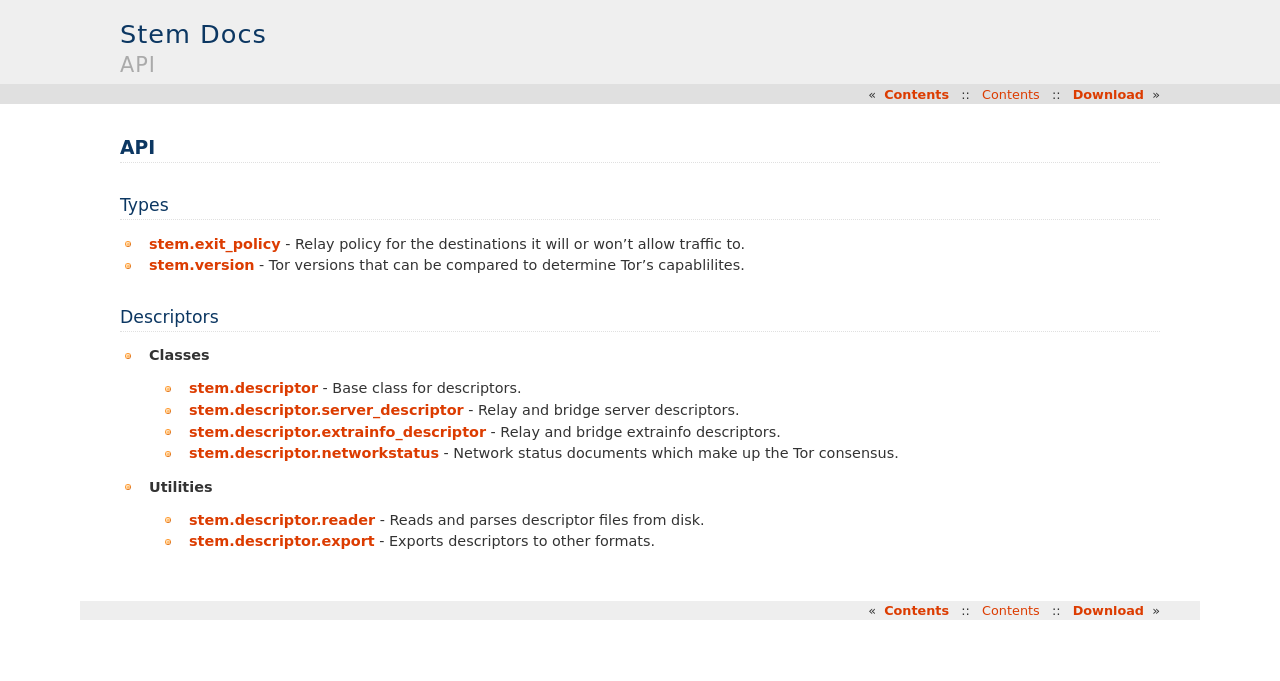
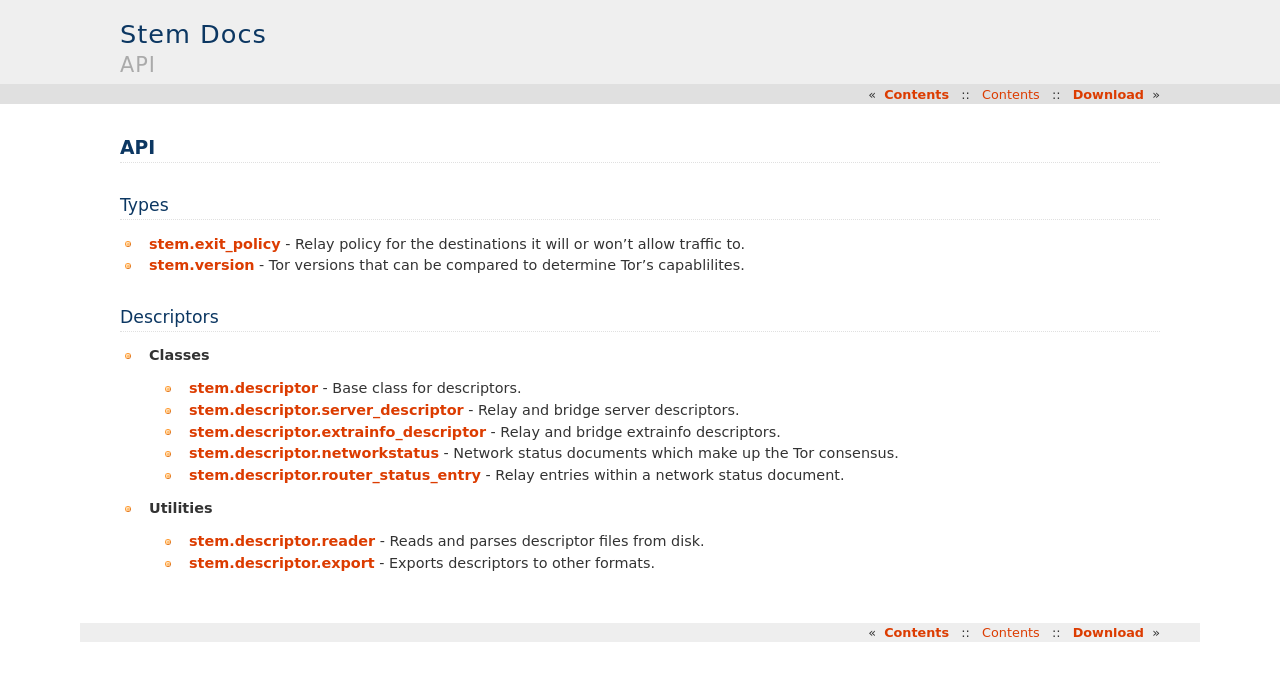
Before and after one commit to torproject/stem, a Sphinx documentation site: the page built from docs/api.rst, in a window 1280 px wide. Shown: the top 681 px of the page. Built offline with Sphinx 7.4.7, drawn with Linux system fonts in a browser that asks for light colours.

Commit message:
Revised API docs for stem.descriptor.router_status_entry

```diff
--- a/docs/api.rst
+++ b/docs/api.rst
@@ -15,6 +15,7 @@
  * `stem.descriptor.server_descriptor <descriptor/server_descriptor.html>`_ - Relay and bridge server descriptors.
  * `stem.descriptor.extrainfo_descriptor <descriptor/extrainfo_descriptor.html>`_ - Relay and bridge extrainfo descriptors.
  * `stem.descriptor.networkstatus <descriptor/networkstatus.html>`_ - Network status documents which make up the Tor consensus.
+ * `stem.descriptor.router_status_entry <descriptor/router_status_entry.html>`_ - Relay entries within a network status document.
 
 * **Utilities**
  * `stem.descriptor.reader <descriptor/reader.html>`_ - Reads and parses descriptor files from disk.
--- a/docs/contents.rst
+++ b/docs/contents.rst
@@ -15,6 +15,7 @@
    descriptor/server_descriptor
    descriptor/extrainfo_descriptor
    descriptor/networkstatus
+   descriptor/router_status_entry
 
    types/exit_policy
    types/version
--- /dev/null
+++ b/docs/descriptor/router_status_entry.rst
@@ -0,0 +1,4 @@
+Router Status Entries
+=====================
+
+.. automodule:: stem.descriptor.router_status_entry
```
Also changed, not shown: 1 other file.
